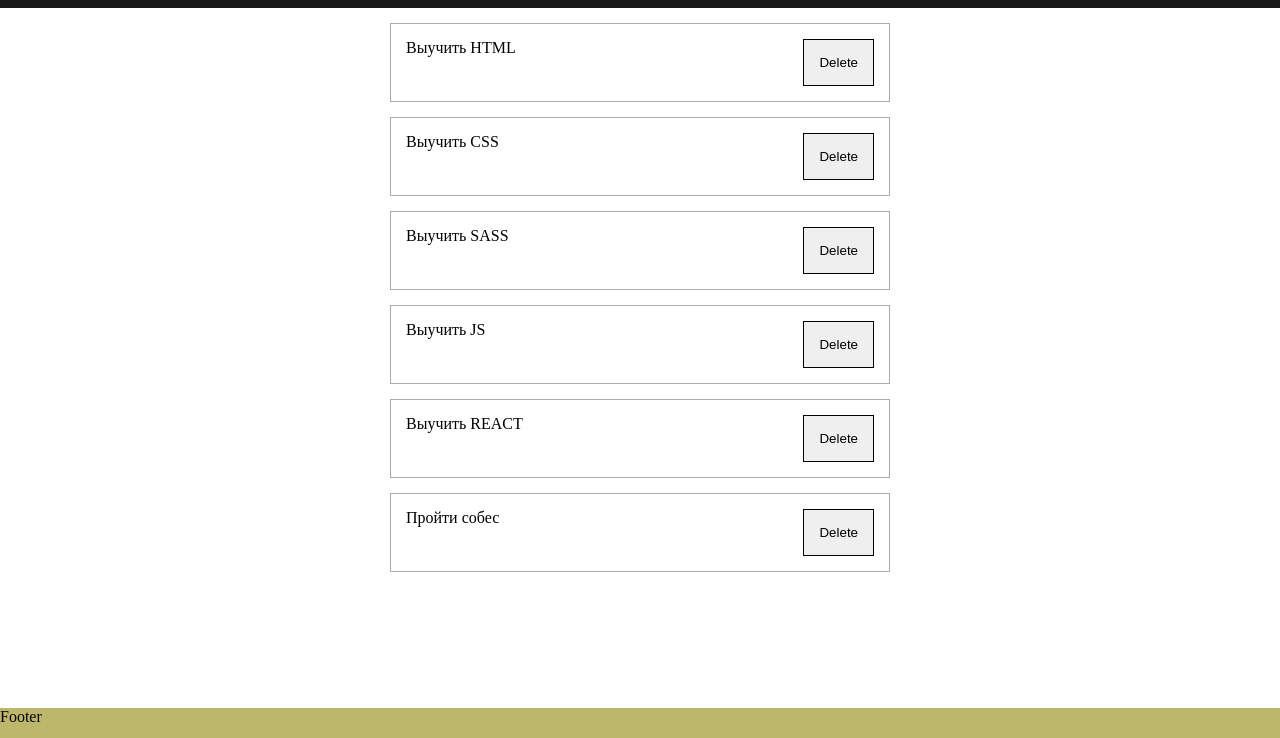
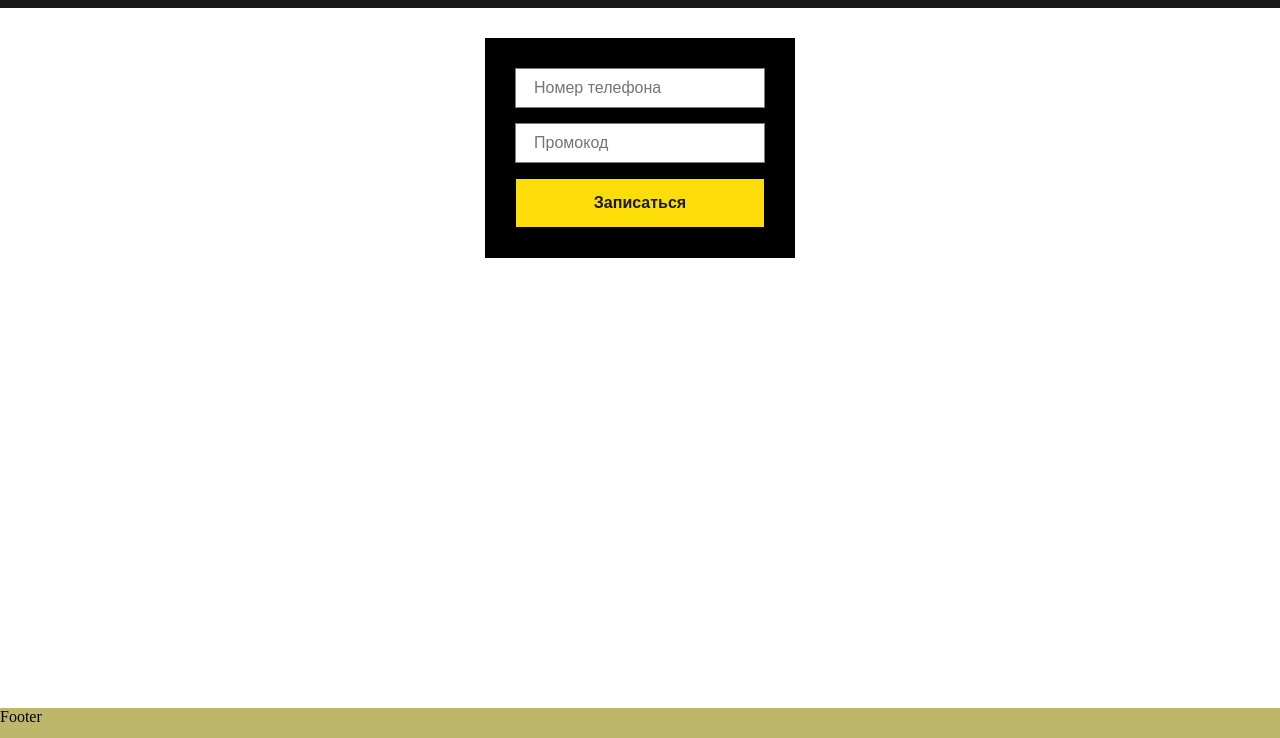
Before and after one commit to veronikuznetsova/Menu-on-React, a React app: page / in a window 1280 px wide. Shown: the part 62-800 px from the top of the page. Built offline with nearby package versions, Linux system fonts and the light colour scheme.

Commit message:
Add error log

```diff
--- /dev/null
+++ b/src/components/Content/components/FormSubcscription/index.js
@@ -0,0 +1,64 @@
+import React from 'react';
+import styles from './style.module.scss';
+import Input from 'components/Form/Input';
+import Button from 'components/Form/Button'
+
+class FormSubcscription extends React.Component{
+    constructor(props) {
+        super(props);
+
+        this.state = {
+            tel: '',
+            text: '',
+            hasError: false,
+        }
+    }
+
+    onChangeHandler1 = (event) => {
+        this.setState({
+            tel: event.target.value,
+        });
+    }
+
+    onChangeHandler2 = (event) => {
+        this.setState({
+            text: event.target.value,
+        });
+    }
+
+    onClick = (event) => {
+        event.preventDefault();
+        const tel = this.state.tel
+        const text = this.state.text
+
+        if (tel !== '') {
+            this.setState({
+                hasError: false
+            })
+            alert(`tel: ${this.state.tel}, promo: ${this.state.text}`)
+        } else {
+            this.setState({
+                hasError: true
+            })
+        }
+    }
+
+
+    render() {
+        return(
+            <form className={styles.formSub}>
+                <Input onChange={this.onChangeHandler1} type='tel' placeholder="Номер телефона"/>
+                <Input onChange={this.onChangeHandler2} type='text' placeholder='Промокод'/>
+                {/* {this.state.tel.length < 7 && (
+                    <div>Введи тел</div>
+                )} */}
+                {this.state.hasError &&
+                    <div className={styles.formError}>Пожалуйста, заполните все обязательные поля</div>
+                }
+                <Button onClick={this.onClick}>Записаться</Button>
+            </form>
+        )
+    }
+}
+
+export default FormSubcscription;
--- /dev/null
+++ b/src/components/Content/components/FormSubcscription/style.module.scss
@@ -0,0 +1,19 @@
+.formSub{
+    max-width: 250px;
+    max-height: 400px;
+    width: 100%;
+    background-color:  black;
+    display: block;
+    margin: 30px auto 0 auto;
+    padding: 30px;
+    color: white;
+}
+
+.formError{
+    color: white;
+    background-color: #F95D51;
+    margin-bottom: 20px;
+    padding: 10px;
+    text-align: center;
+    font-size: 16px;
+}
--- /dev/null
+++ b/src/components/Content/components/ShouldComponentUpdateExample/index.js
@@ -0,0 +1,40 @@
+import React from "react";
+import Button from 'components/Form/Button';
+
+class ShouldComponentUpdateExample extends React.PureComponent{
+    constructor(props) {
+        super(props);
+
+        this.state = {
+            count: 0
+        }
+    }
+
+    onClickHandler = (event) => {
+        this.setState({
+            // count: this.state.count + 1
+            count: 10
+        });
+    }
+
+    // shouldComponentUpdate(nextProps, nextState) {
+    //     console.log(this.state, nextState)
+    //     if(this.state.count !== nextState.count) {
+    //         return true;
+    //     }
+    //     return false;
+    // }
+
+    render() {
+        console.log('render');
+
+        return (
+            <div>
+                <span>click count: {this.state.count}</span>
+                <Button onClick = {this.onClickHandler}>Click</Button>
+            </div>
+        )
+    }
+}
+
+export default ShouldComponentUpdateExample;
--- a/src/components/Content/components/Todo/components/TodoItem/index.js
+++ b/src/components/Content/components/Todo/components/TodoItem/index.js
@@ -2,7 +2,7 @@ import React from "react";
 import styles from './style.module.scss';
 import Button from 'components/Form/Button';
 
-class TodoItem extends React.Component{
+class TodoItem extends React.PureComponent{
 
     onClickHandler = () => {
         this.props.onRemove(this.props.id)
--- a/src/components/Content/components/Todo/index.js
+++ b/src/components/Content/components/Todo/index.js
@@ -1,6 +1,8 @@
 import React from 'react';
 import TodoItem from './components/TodoItem';
-import styles from './style.module.scss'
+import styles from './style.module.scss';
+import Input from 'components/Form/Input';
+import Button from 'components/Form/Button';
 
 class Todo extends React.Component{
     constructor(props) {
@@ -14,7 +16,8 @@ class Todo extends React.Component{
                 {id: 4, title: 'Выучить JS'},
                 {id: 5, title: 'Выучить REACT'},
                 {id: 6, title: 'Пройти собес'},
-            ]
+            ],
+            text: ''
         }
     }
 
@@ -25,11 +28,33 @@ class Todo extends React.Component{
         })
     }
 
+    onAddHandler = (text) => {
+        const newTodo = {
+            id: Math.round(Math.random() * 30),
+            title: this.state.text,
+        };
+        this.setState({
+            todos: this.state.todos.concat(newTodo)
+        })
+    }
+
+    onChangeHandler = (event) => {
+        this.setState({
+            text:event.target.value
+        })
+    }
+
     render() {
         return(
             <div className={styles.content}>
-                {this.state.todos.map(item => (
+                <div>
+                <Input onChange={this.onChangeHandler}/>
+                <Button onClick={this.onAddHandler}>Add</Button>
+                </div>
+
+                {this.state.todos.map((item) => (
                     <TodoItem
+                    // key={item.id}
                     id={item.id}
                     title={item.title}
                     onRemove={this.onRemoveHandler}/>
--- a/src/components/Content/index.js
+++ b/src/components/Content/index.js
@@ -1,14 +1,18 @@
 import React from 'react';
 import styles from './style.module.scss';
 import Form from './components/Form';
-import Todo from './components/Todo'
+import Todo from './components/Todo';
+import ShouldComponentUpdateExample from './components/ShouldComponentUpdateExample';
+import FormSubscription from './components/FormSubcscription'
 
 class Content extends React.Component {
     render() {
         return(
             <div className={styles.content}>
                 {/* <Form/> */}
-                <Todo />
+                {/* <Todo /> */}
+                {/* <ShouldComponentUpdateExample /> */}
+                <FormSubscription />
             </div>
         )
     }
--- a/src/components/Form/Button/style.module.scss
+++ b/src/components/Form/Button/style.module.scss
@@ -1,5 +1,10 @@
 .button{
     border: 1px solid black;
     padding: 15px;
-
+    width: 100%;
+    color: #191919;
+    background-color: #fddd09;
+    font-size: 16px;
+    font-weight: 700;
+    cursor: pointer;
 }
--- a/src/components/Form/Input/index.js
+++ b/src/components/Form/Input/index.js
@@ -8,6 +8,7 @@ class Input extends React.Component{
               type={this.props.type}
               className={styles.input}
               onChange={this.props.onChange}
+              {...this.props}
             />
         )
     }
--- a/src/components/Form/Input/style.module.scss
+++ b/src/components/Form/Input/style.module.scss
@@ -1,6 +1,13 @@
 .input{
     border: 1px solid rgb(122, 122, 122);
-    padding: 5px;
+    padding: 0 18px;
     outline: none;
     margin-right:  20px;
+    color: #191919;
+    background-color: #ffffff;
+    width: 100%;
+    font-size: 16px;
+    box-sizing: border-box;
+    margin-bottom: 15px;
+    height: 40px;
 }
```
